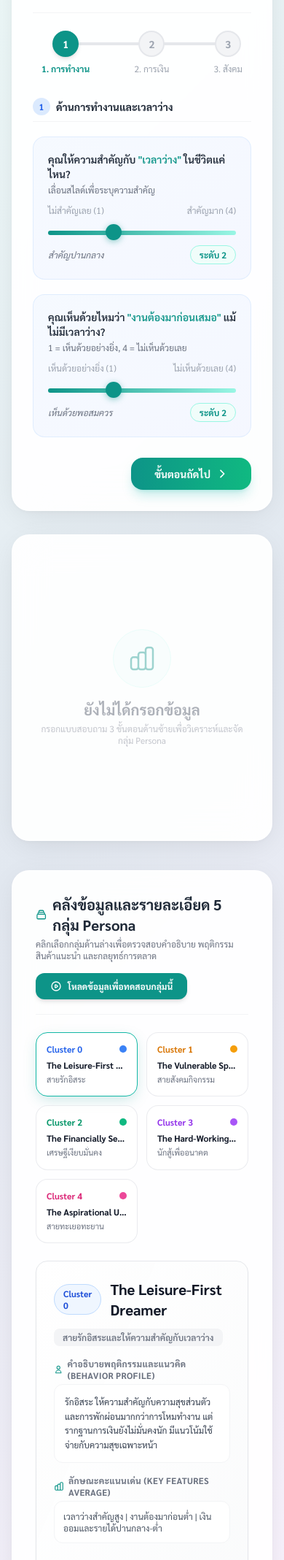
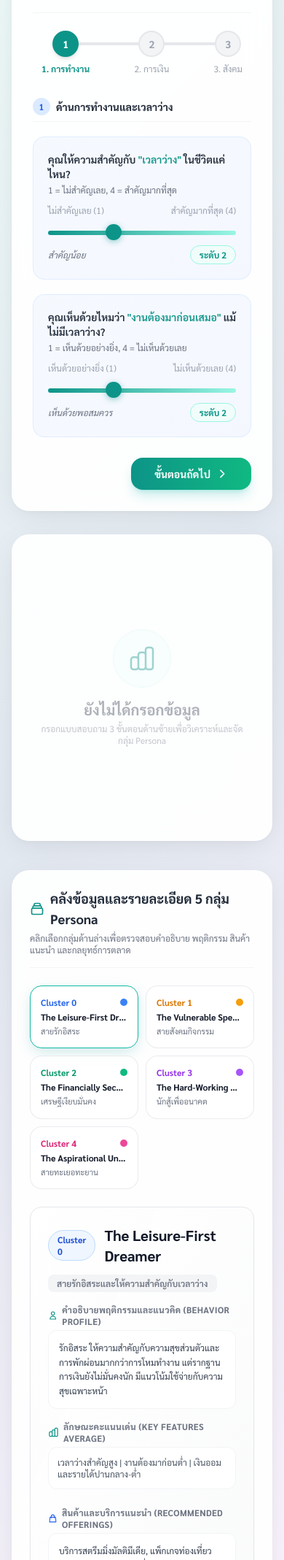
Before and after one commit to phum164/customer-persona-discovery, a Flask app: page / in a window 390 px wide. Shown: the part 442-2579 px from the top of the page at 73% size. Run offline with Flask 3, Linux system fonts and the light colour scheme; some libraries are stand-ins or nearby versions.

Commit message:
fix: correct Q3 slider label mapping, remove footer load button, and optimize mobile persona tabs

```diff
--- a/app/static/js/main.js
+++ b/app/static/js/main.js
@@ -222,10 +222,10 @@ function updateToggleStyle(id) {
 
 // ----- Slider Text Labels -----
 const SLIDER_LABELS = {
-    Q3:   ['', 'สำคัญมากที่สุด', 'สำคัญปานกลาง', 'สำคัญน้อย', 'ไม่สำคัญเลย'],
+    Q3:   ['', 'ไม่สำคัญเลย', 'สำคัญน้อย', 'สำคัญมาก', 'สำคัญมากที่สุด'],
     Q41:  ['', 'เห็นด้วยอย่างยิ่ง', 'เห็นด้วยพอสมควร', 'ไม่ค่อยเห็นด้วย', 'ไม่เห็นด้วยเลย'],
-    Q50:  ['', 'ไม่พอใจมาก','ไม่พอใจ','ค่อนข้างไม่พอใจ','พอรับได้','กลางๆ','ค่อนข้างดี','ดี','พอใจมาก','พอใจมากที่สุด','ยอดเยี่ยมที่สุด'],
-    Q288: ['', 'ต่ำมากที่สุด','ต่ำมาก','ต่ำ','ต่ำกว่ากลาง','ระดับปานกลาง','สูงกว่ากลาง','ค่อนข้างสูง','สูงมาก','สูงมากที่สุด','ระดับสูงสุดของประเทศ'],
+    Q50:  ['', 'ไม่พอใจมากที่สุด', 'ไม่พอใจมาก', 'ไม่พอใจ', 'ค่อนข้างไม่พอใจ', 'ปานกลาง', 'ค่อนข้างดี', 'พอใจ', 'พอใจมาก', 'พอใจมากที่สุด', 'ยอดเยี่ยมที่สุด'],
+    Q288: ['', 'ต่ำสุด', 'ต่ำมาก', 'ต่ำ', 'ค่อนข้างต่ำ', 'ปานกลาง', 'ค่อนข้างสูง', 'สูง', 'สูงมาก', 'สูงมากที่สุด', 'สูงสุดในประเทศ'],
 };
 
 function updateSliderLabel(id) {
@@ -551,13 +551,4 @@ function selectFooterCluster(clusterId) {
         codeBadgeEl.innerText = p.code;
         codeBadgeEl.className = `inline-flex items-center px-3 py-1 rounded-full font-bold text-xs border ${p.badgeBg}`;
     }
-
-    // Attach Preset Load Event to Button
-    const loadBtn = document.getElementById('footer-detail-load-btn');
-    if (loadBtn) {
-        loadBtn.onclick = function() {
-            loadPreset(p.presetKey);
-            window.scrollTo({ top: 0, behavior: 'smooth' });
-        };
-    }
 }
--- a/app/templates/index.html
+++ b/app/templates/index.html
@@ -214,14 +214,14 @@
                         <!-- Q3 -->
                         <div class="bg-gradient-to-br from-blue-50/60 to-indigo-50/60 p-5 rounded-2xl border border-blue-100/80">
                             <label class="block text-sm font-semibold mb-1 text-gray-800">คุณให้ความสำคัญกับ <span class="text-brand-600">"เวลาว่าง"</span> ในชีวิตแค่ไหน?</label>
-                            <p class="text-xs text-gray-500 mb-3">เลื่อนสไลด์เพื่อระบุความสำคัญ</p>
+                            <p class="text-xs text-gray-500 mb-3">1 = ไม่สำคัญเลย, 4 = สำคัญมากที่สุด</p>
                             <div class="flex justify-between text-xs text-gray-400 mb-2 font-medium">
-                                <span>ไม่สำคัญเลย (1)</span><span>สำคัญมาก (4)</span>
+                                <span>ไม่สำคัญเลย (1)</span><span>สำคัญมากที่สุด (4)</span>
                             </div>
                             <input type="range" min="1" max="4" value="2" class="w-full" id="Q3"
                                 oninput="updateSliderLabel('Q3')">
                             <div class="flex justify-between items-center mt-2">
-                                <span id="Q3_text_label" class="text-xs text-gray-500 italic">สำคัญปานกลาง</span>
+                                <span id="Q3_text_label" class="text-xs text-gray-500 italic">สำคัญน้อย</span>
                                 <span class="text-xs font-bold text-brand-600 bg-brand-50 px-3 py-1 rounded-full border border-brand-200">ระดับ <span id="Q3_val">2</span></span>
                             </div>
                         </div>
@@ -485,65 +485,59 @@
         <!-- =======================================================
              Interactive Persona Inspector (Footer Section)
              ======================================================= -->
-        <div class="mt-10 glass-panel rounded-3xl p-8 animate-slide-up anim-delay-3">
+        <div class="mt-10 glass-panel rounded-3xl p-6 sm:p-8 animate-slide-up anim-delay-3">
 
-            <div class="flex flex-col md:flex-row md:items-center justify-between gap-4 mb-6 border-b border-gray-100 pb-5">
-                <div>
-                    <div class="flex items-center gap-2 mb-1">
-                        <svg class="w-5 h-5 text-brand-600" fill="none" stroke="currentColor" viewBox="0 0 24 24"><path stroke-linecap="round" stroke-linejoin="round" stroke-width="2" d="M19 11H5m14 0a2 2 0 012 2v6a2 2 0 01-2 2H5a2 2 0 01-2-2v-6a2 2 0 012-2m14 0V9a2 2 0 00-2-2M5 11V9a2 2 0 012-2m0 0V5a2 2 0 012-2h6a2 2 0 012 2v2M7 7h10"/></svg>
-                        <h2 class="text-xl font-extrabold text-gray-800">คลังข้อมูลและรายละเอียด 5 กลุ่ม Persona</h2>
-                    </div>
-                    <p class="text-gray-500 text-xs">คลิกเลือกกลุ่มด้านล่างเพื่อตรวจสอบคำอธิบาย พฤติกรรม สินค้าแนะนำ และกลยุทธ์การตลาด</p>
+            <div class="mb-6 border-b border-gray-100 pb-4">
+                <div class="flex items-center gap-2 mb-1">
+                    <svg class="w-5 h-5 text-brand-600 shrink-0" fill="none" stroke="currentColor" viewBox="0 0 24 24"><path stroke-linecap="round" stroke-linejoin="round" stroke-width="2" d="M19 11H5m14 0a2 2 0 012 2v6a2 2 0 01-2 2H5a2 2 0 01-2-2v-6a2 2 0 012-2m14 0V9a2 2 0 00-2-2M5 11V9a2 2 0 012-2m0 0V5a2 2 0 012-2h6a2 2 0 012 2v2M7 7h10"/></svg>
+                    <h2 class="text-lg sm:text-xl font-extrabold text-gray-800">คลังข้อมูลและรายละเอียด 5 กลุ่ม Persona</h2>
                 </div>
-                <button id="footer-detail-load-btn" class="inline-flex items-center justify-center gap-2 px-5 py-2.5 rounded-xl bg-brand-600 hover:bg-brand-700 text-white font-bold text-xs shadow-md transition-all self-start md:self-auto">
-                    <svg class="w-4 h-4" fill="none" stroke="currentColor" viewBox="0 0 24 24"><path stroke-linecap="round" stroke-linejoin="round" stroke-width="2" d="M14.752 11.168l-3.197-2.132A1 1 0 0010 9.87v4.263a1 1 0 001.555.832l3.197-2.132a1 1 0 000-1.664z"/><path stroke-linecap="round" stroke-linejoin="round" stroke-width="2" d="M21 12a9 9 0 11-18 0 9 9 0 0118 0z"/></svg>
-                    โหลดข้อมูลเพื่อทดสอบกลุ่มนี้
-                </button>
+                <p class="text-gray-500 text-xs">คลิกเลือกกลุ่มด้านล่างเพื่อตรวจสอบคำอธิบาย พฤติกรรม สินค้าแนะนำ และกลยุทธ์การตลาด</p>
             </div>
 
             <!-- Tabs Selection -->
-            <div class="grid grid-cols-2 sm:grid-cols-3 lg:grid-cols-5 gap-3 mb-6">
+            <div class="grid grid-cols-2 sm:grid-cols-3 lg:grid-cols-5 gap-2.5 mb-6">
 
-                <button id="footer-tab-0" onclick="selectFooterCluster(0)" class="footer-persona-tab active flex-1 p-3.5 rounded-2xl border transition-all text-left bg-white shadow-md border-brand-500 ring-2 ring-brand-500/20">
-                    <div class="flex items-center justify-between mb-1.5">
-                        <span class="text-xs font-bold text-blue-600">Cluster 0</span>
-                        <span class="w-2.5 h-2.5 rounded-full bg-blue-500"></span>
+                <button id="footer-tab-0" onclick="selectFooterCluster(0)" class="footer-persona-tab active p-3 rounded-2xl border transition-all text-left bg-white shadow-md border-brand-500 ring-2 ring-brand-500/20">
+                    <div class="flex items-center justify-between gap-1 mb-1">
+                        <span class="text-xs font-bold text-blue-600 shrink-0">Cluster 0</span>
+                        <span class="w-2.5 h-2.5 rounded-full bg-blue-500 shrink-0"></span>
                     </div>
                     <h4 class="font-bold text-gray-900 text-xs truncate">The Leisure-First Dreamer</h4>
                     <p class="text-[11px] text-gray-500 mt-1 truncate">สายรักอิสระ</p>
                 </button>
 
-                <button id="footer-tab-1" onclick="selectFooterCluster(1)" class="footer-persona-tab flex-1 p-3.5 rounded-2xl border border-gray-200/80 transition-all text-left bg-white/60 hover:bg-white hover:border-gray-300">
-                    <div class="flex items-center justify-between mb-1.5">
-                        <span class="text-xs font-bold text-amber-600">Cluster 1</span>
-                        <span class="w-2.5 h-2.5 rounded-full bg-amber-500"></span>
+                <button id="footer-tab-1" onclick="selectFooterCluster(1)" class="footer-persona-tab p-3 rounded-2xl border border-gray-200/80 transition-all text-left bg-white/60 hover:bg-white hover:border-gray-300">
+                    <div class="flex items-center justify-between gap-1 mb-1">
+                        <span class="text-xs font-bold text-amber-600 shrink-0">Cluster 1</span>
+                        <span class="w-2.5 h-2.5 rounded-full bg-amber-500 shrink-0"></span>
                     </div>
                     <h4 class="font-bold text-gray-900 text-xs truncate">The Vulnerable Spendthrift</h4>
                     <p class="text-[11px] text-gray-500 mt-1 truncate">สายสังคมกิจกรรม</p>
                 </button>
 
-                <button id="footer-tab-2" onclick="selectFooterCluster(2)" class="footer-persona-tab flex-1 p-3.5 rounded-2xl border border-gray-200/80 transition-all text-left bg-white/60 hover:bg-white hover:border-gray-300">
-                    <div class="flex items-center justify-between mb-1.5">
-                        <span class="text-xs font-bold text-emerald-600">Cluster 2</span>
-                        <span class="w-2.5 h-2.5 rounded-full bg-emerald-500"></span>
+                <button id="footer-tab-2" onclick="selectFooterCluster(2)" class="footer-persona-tab p-3 rounded-2xl border border-gray-200/80 transition-all text-left bg-white/60 hover:bg-white hover:border-gray-300">
+                    <div class="flex items-center justify-between gap-1 mb-1">
+                        <span class="text-xs font-bold text-emerald-600 shrink-0">Cluster 2</span>
+                        <span class="w-2.5 h-2.5 rounded-full bg-emerald-500 shrink-0"></span>
                     </div>
                     <h4 class="font-bold text-gray-900 text-xs truncate">The Financially Secure Elite</h4>
                     <p class="text-[11px] text-gray-500 mt-1 truncate">เศรษฐีเงียบมั่นคง</p>
                 </button>
 
-                <button id="footer-tab-3" onclick="selectFooterCluster(3)" class="footer-persona-tab flex-1 p-3.5 rounded-2xl border border-gray-200/80 transition-all text-left bg-white/60 hover:bg-white hover:border-gray-300">
-                    <div class="flex items-center justify-between mb-1.5">
-                        <span class="text-xs font-bold text-purple-600">Cluster 3</span>
-                        <span class="w-2.5 h-2.5 rounded-full bg-purple-500"></span>
+                <button id="footer-tab-3" onclick="selectFooterCluster(3)" class="footer-persona-tab p-3 rounded-2xl border border-gray-200/80 transition-all text-left bg-white/60 hover:bg-white hover:border-gray-300">
+                    <div class="flex items-center justify-between gap-1 mb-1">
+                        <span class="text-xs font-bold text-purple-600 shrink-0">Cluster 3</span>
+                        <span class="w-2.5 h-2.5 rounded-full bg-purple-500 shrink-0"></span>
                     </div>
                     <h4 class="font-bold text-gray-900 text-xs truncate">The Hard-Working Hustler</h4>
                     <p class="text-[11px] text-gray-500 mt-1 truncate">นักสู้เพื่ออนาคต</p>
                 </button>
 
-                <button id="footer-tab-4" onclick="selectFooterCluster(4)" class="footer-persona-tab flex-1 p-3.5 rounded-2xl border border-gray-200/80 transition-all text-left bg-white/60 hover:bg-white hover:border-gray-300">
-                    <div class="flex items-center justify-between mb-1.5">
-                        <span class="text-xs font-bold text-pink-600">Cluster 4</span>
-                        <span class="w-2.5 h-2.5 rounded-full bg-pink-500"></span>
+                <button id="footer-tab-4" onclick="selectFooterCluster(4)" class="footer-persona-tab p-3 rounded-2xl border border-gray-200/80 transition-all text-left bg-white/60 hover:bg-white hover:border-gray-300">
+                    <div class="flex items-center justify-between gap-1 mb-1">
+                        <span class="text-xs font-bold text-pink-600 shrink-0">Cluster 4</span>
+                        <span class="w-2.5 h-2.5 rounded-full bg-pink-500 shrink-0"></span>
                     </div>
                     <h4 class="font-bold text-gray-900 text-xs truncate">The Aspirational Underdog</h4>
                     <p class="text-[11px] text-gray-500 mt-1 truncate">สายทะเยอทะยาน</p>
```
Also changed, not shown: static/js/main.js (+3 -12 lines), templates/index.html (+30 -36 lines).
